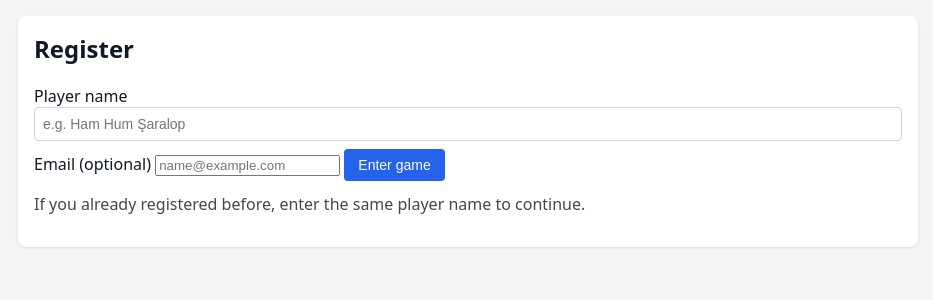
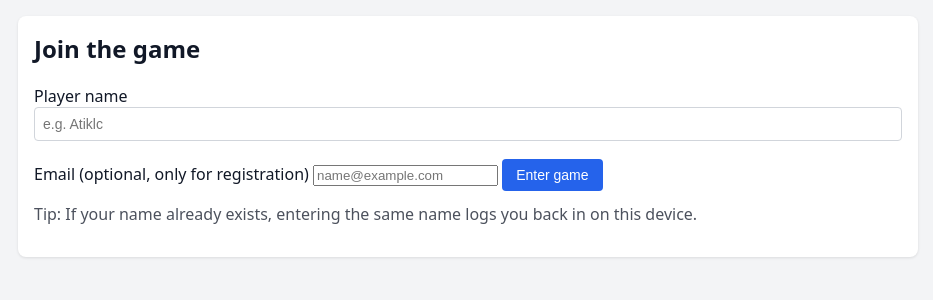
Before and after one commit to atiklc/HitsterWebApp, a Flask app: page /register in a window 1280 px wide. Shown: the part 42-342 px from the top of the page, without its empty margins (172-1105 px from the left). Run offline with Flask 3, Linux system fonts and the light colour scheme.

Commit message:
Revise registration form and improve user prompts

```diff
--- a/templates/register.html
+++ b/templates/register.html
@@ -1,25 +1,66 @@
 {% extends "base.html" %}
+
+{% block head %}
+  {{ super() if super else "" }}
+  <!-- Reduce caching issues on mobile/proxies -->
+  <meta http-equiv="Cache-Control" content="no-store, no-cache, must-revalidate, max-age=0">
+  <meta http-equiv="Pragma" content="no-cache">
+  <meta http-equiv="Expires" content="0">
+{% endblock %}
 
 {% block content %}
 <div class="card">
-  <h2>Register</h2>
+  <h2>Join the game</h2>
 
   {% if error %}
-    <p style="color:#ff5252;">{{ error }}</p>
+    <p style="color:#ff5252; margin-top:8px;">{{ error }}</p>
   {% endif %}
 
-  <form method="post">
+  {% if session.get("player_id") %}
+    <div style="margin: 12px 0; padding: 10px; border: 1px solid rgba(255,255,255,0.12); border-radius: 12px;">
+      <p style="margin:0; opacity:0.9;">
+        This device is already registered.
+      </p>
+      <p style="margin:6px 0 0 0; opacity:0.75;">
+        If you want to register a different player on this device, use “Switch player”.
+      </p>
+
+      <div style="display:flex; gap:10px; flex-wrap:wrap; margin-top:12px;">
+        <a class="btn" href="/game">Continue</a>
+        <a class="btn secondary" href="/switch">Switch player</a>
+      </div>
+    </div>
+  {% endif %}
+
+  <form method="post" autocomplete="off">
     <label>Player name</label>
-    <input type="text" name="name" placeholder="e.g. Ham Hum Şaralop" required>
+    <input
+      type="text"
+      name="name"
+      placeholder="e.g. Atiklc"
+      minlength="2"
+      maxlength="24"
+      required
+      autocapitalize="none"
+      spellcheck="false"
+    >
 
-    <label>Email (optional)</label>
-    <input type="email" name="email" placeholder="name@example.com">
+    <label>Email (optional, only for registration)</label>
+    <input
+      type="email"
+      name="email"
+      placeholder="name@example.com"
+      autocapitalize="none"
+      spellcheck="false"
+    >
 
-    <button type="submit" class="btn">Enter game</button>
+    <button type="submit" class="btn" style="margin-top:10px;">
+      Enter game
+    </button>
   </form>
 
-  <p style="margin-top:12px; opacity:0.8;">
-    If you already registered before, enter the same player name to continue.
+  <p style="margin-top:12px; opacity:0.75;">
+    Tip: If your name already exists, entering the same name logs you back in on this device.
   </p>
 </div>
 {% endblock %}
```
